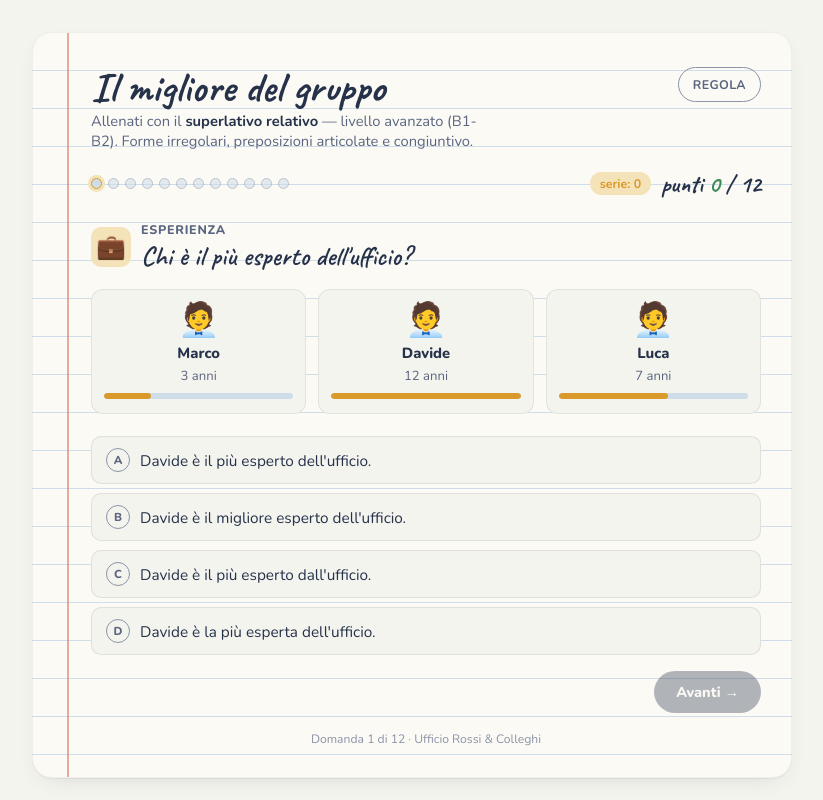
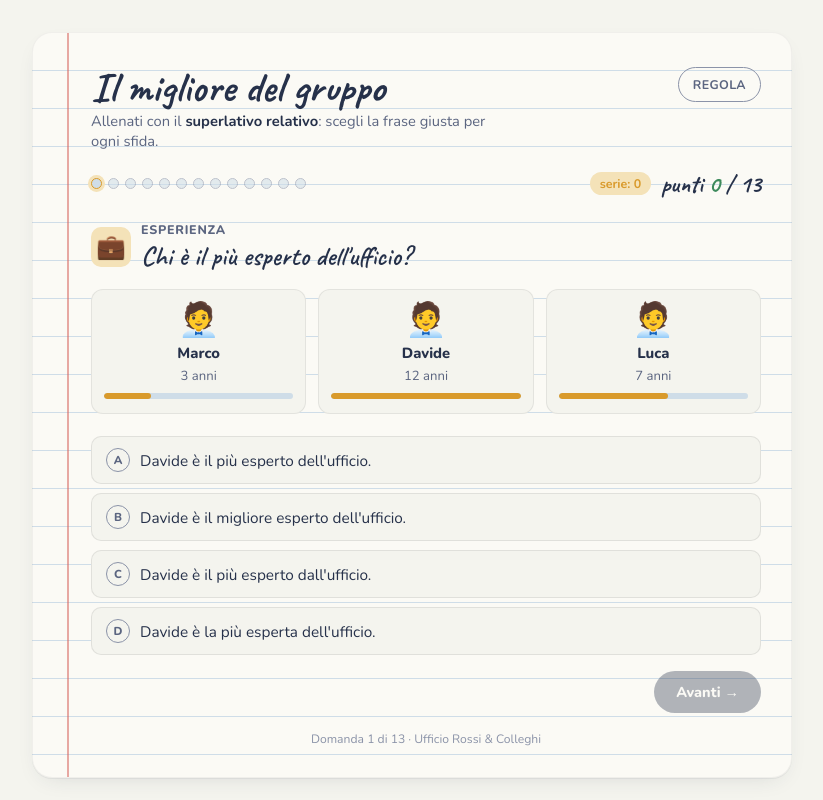
Before and after one commit to weitaliano/superlativo-relativo-italiano, a plain HTML site: page index.html in a window 1280 px wide. Shown: the whole page, without its empty margins (228-1051 px from the left). Drawn offline with nearby package versions, Linux system fonts and the light colour scheme.

Commit message:
Rimuove riferimenti al livello e il congiuntivo; contenuto A2

```diff
--- a/index.html
+++ b/index.html
@@ -425,7 +425,7 @@
     <header class="top">
       <div>
         <h1>Il migliore del gruppo</h1>
-        <p class="subtitle">Allenati con il <b>superlativo relativo</b> — livello avanzato (B1-B2). Forme irregolari, preposizioni articolate e congiuntivo.</p>
+        <p class="subtitle">Allenati con il <b>superlativo relativo</b>: scegli la frase giusta per ogni sfida.</p>
       </div>
       <button class="rule-toggle" id="ruleToggle" aria-expanded="false" aria-controls="ruleBox">Regola</button>
     </header>
@@ -438,7 +438,6 @@
         <li class="ex"><b>cattivo → il peggiore</b>; <i>peggio</i> è avverbio.</li>
         <li class="ex"><b>grande → il maggiore</b> (età/importanza, es. "il fratello maggiore").</li>
         <li class="ex"><b>piccolo → il minore</b> (età/importanza, es. "la sorella minore").</li>
-        <li class="ex">Dopo il superlativo relativo + <b>che</b>, si usa spesso il <b>congiuntivo</b>: "è il film più bello <b>che io abbia visto</b>".</li>
       </ul>
     </div>
 
@@ -568,17 +567,22 @@
       why:"«Le designer» è femminile plurale → <b>le più produttive</b>."
     },
     {
-      type:"complete",
-      icon:"🍝", label:"Congiuntivo", prompt:"Completa: Secondo Elena, «Da Mario» è il ristorante più buono...",
-      scenario:"«Secondo me, 'Da Mario' è il ristorante più buono ___.»",
+      type:"compare",
+      icon:"🍝", label:"Ristoranti", prompt:"Qual è il ristorante più buono della città?",
+      cast:[
+        {name:"Da Mario", emoji:"🍽️", val:6, unit:"pt"},
+        {name:"Trattoria Rosa", emoji:"🍽️", val:9, unit:"pt"},
+        {name:"Pizzeria Sole", emoji:"🍽️", val:7, unit:"pt"},
+      ],
+      winner:1,
       options:[
-        "...che io conosca.",
-        "...che io conosco.",
-        "...che io ho conosciuto.",
-        "...che io conoscerei.",
+        "La Trattoria Rosa è la migliore della città.",
+        "La Trattoria Rosa è il migliore della città.",
+        "La Trattoria Rosa è la più buona della città.",
+        "La Trattoria Rosa è le migliori della città.",
       ],
       correct:0,
-      why:"Dopo un superlativo relativo + <b>che</b>, quando esprimiamo un'opinione soggettiva, si usa il <b>congiuntivo presente</b>: «il più buono che io conosca»."
+      why:"«Trattoria» è femminile singolare e «buono» ha la forma irregolare <b>migliore</b> → <b>la migliore</b> (non «la più buona»)."
     },
     {
       type:"compare",
@@ -634,30 +638,57 @@
       why:"Plurale femminile di «migliore» → <b>le migliori</b> (forma invariata al femminile, ma plurale in -i). «Le più buone» non è corretto: buono → migliore."
     },
     {
-      type:"complete",
-      icon:"🎬", label:"Congiuntivo", prompt:"Completa: È il film più interessante...",
-      scenario:"«È il film più interessante ___ quest'anno.»",
+      type:"compare",
+      icon:"💰", label:"Stipendio", prompt:"Chi è la più pagata dell'ufficio?",
+      cast:[
+        {name:"Anna", emoji:"👩‍💼", val:2200, unit:"€"},
+        {name:"Elena", emoji:"👩‍💼", val:3100, unit:"€"},
+        {name:"Giulia", emoji:"👩‍💼", val:2700, unit:"€"},
+      ],
+      winner:1,
       options:[
-        "...che io abbia visto.",
-        "...che io ho visto.",
-        "...che io vedessi.",
-        "...che io veda.",
+        "Elena è la più pagata dell'ufficio.",
+        "Elena è il più pagato dell'ufficio.",
+        "Elena è le più pagate dell'ufficio.",
+        "Elena è la meno pagata dell'ufficio.",
       ],
       correct:0,
-      why:"Con un'azione già conclusa («quest'anno») dopo il superlativo relativo si usa il <b>congiuntivo passato</b>: «che io abbia visto», non il presente o l'imperfetto."
+      why:"Elena è femminile singolare → <b>la più pagata</b>."
     },
     {
-      type:"complete",
-      icon:"😩", label:"Congiuntivo + irregolare", prompt:"Completa: Marco è il collega peggiore...",
-      scenario:"«Marco è il collega peggiore ___ mai avuto.»",
+      type:"compare",
+      icon:"⚡", label:"Efficienza", prompt:"Chi è più efficiente, i venditori o le assistenti?",
+      cast:[
+        {name:"I venditori", emoji:"🧑‍💼🧑‍💼", val:72, unit:"%", group:true},
+        {name:"Le assistenti", emoji:"👩‍💼👩‍💼", val:88, unit:"%", group:true},
+      ],
+      winner:1,
       options:[
-        "...che io abbia mai avuto.",
-        "...che io ho mai avuto.",
-        "...che io abbia avuto mai.",
-        "...che io avessi mai avuto.",
+        "Le assistenti sono le più efficienti dell'ufficio.",
+        "Le assistenti sono i più efficienti dell'ufficio.",
+        "Le assistenti sono la più efficiente dell'ufficio.",
+        "Le assistenti sono le meno efficienti dell'ufficio.",
       ],
       correct:0,
-      why:"Superlativo + congiuntivo passato: <b>che io abbia mai avuto</b>. «Mai» va prima del participio, non dopo; il trapassato congiuntivo qui non è corretto."
+      why:"«Le assistenti» è femminile plurale → <b>le più efficienti</b> (efficiente diventa efficient<u>i</u> al plurale)."
+    },
+    {
+      type:"compare",
+      icon:"😊", label:"Simpatia", prompt:"Chi è il più simpatico dell'ufficio?",
+      cast:[
+        {name:"Marco", emoji:"🧑‍💼", val:6, unit:"❤️"},
+        {name:"Luca", emoji:"🧑‍💼", val:9, unit:"❤️"},
+        {name:"Diego", emoji:"🧑‍💼", val:7, unit:"❤️"},
+      ],
+      winner:1,
+      options:[
+        "Luca è il più simpatico dell'ufficio.",
+        "Luca è il più simpatica dell'ufficio.",
+        "Luca è i più simpatici dell'ufficio.",
+        "Luca è il meno simpatico dell'ufficio.",
+      ],
+      correct:0,
+      why:"Luca è maschile singolare → l'aggettivo finisce in <b>-o</b>: <b>il più simpatico</b>."
     },
   ];
 
```
